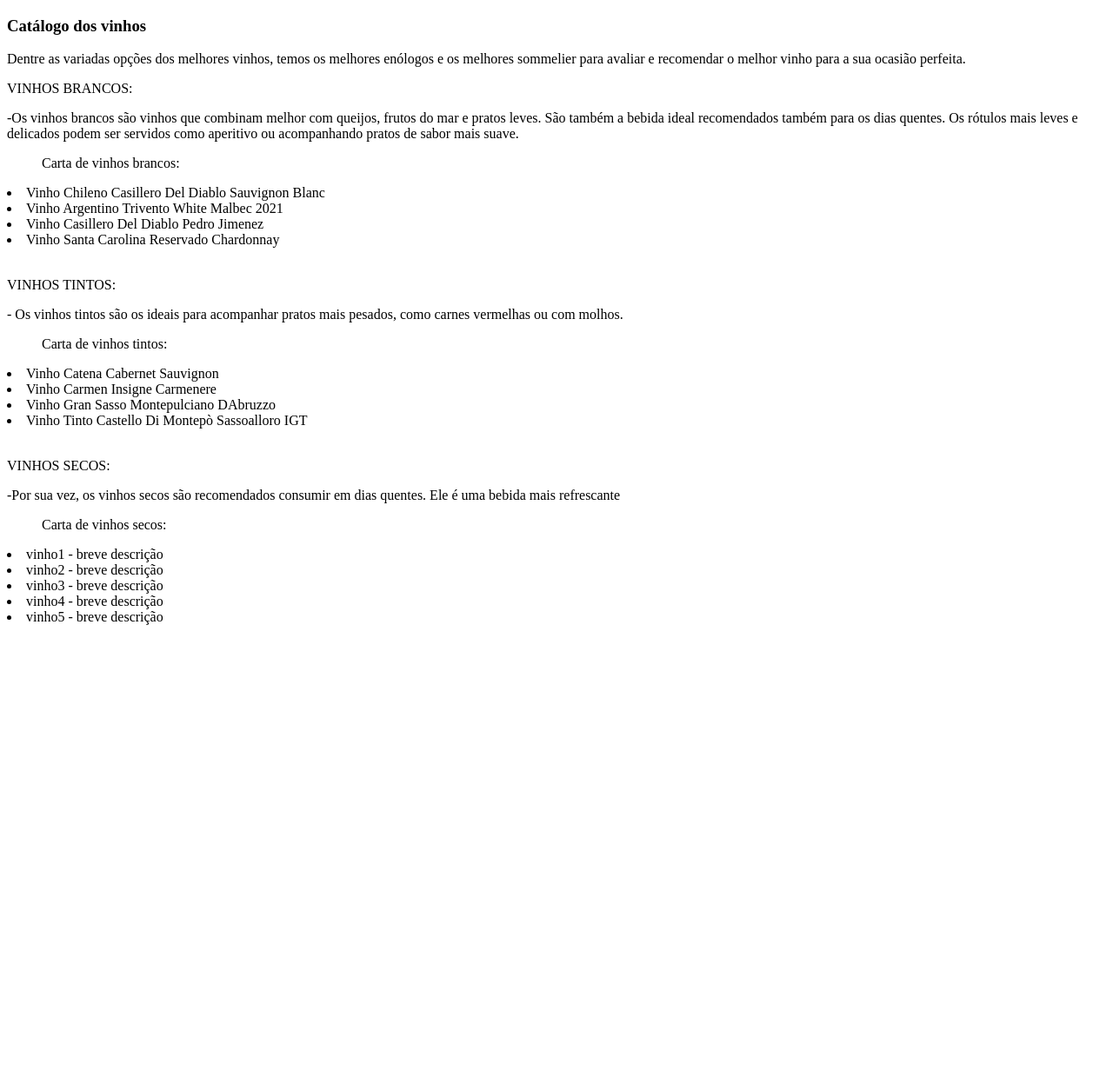
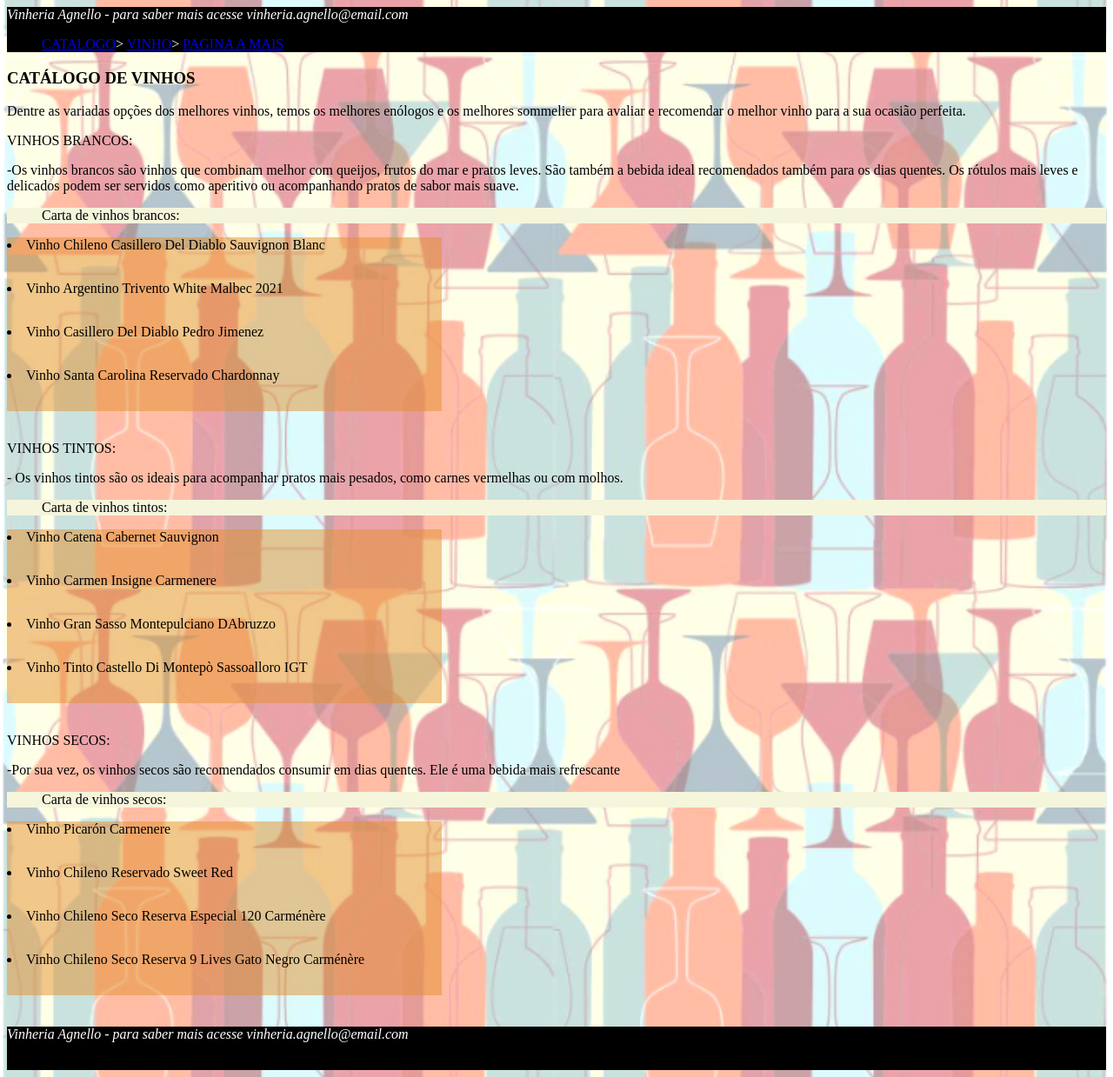
Before and after one commit to mricciotti/CP1-frontend, a plain HTML site: page src/pages/catalogo.html in a window 1280 px wide. Shown: the whole page at 87% size. Before the commit the page ends 800 px from the top, so only its background shows below. Drawn offline with Linux system fonts and the light colour scheme.

Commit message:
add parte do css

```diff
--- a/src/pages/catalogo.html
+++ b/src/pages/catalogo.html
@@ -3,11 +3,24 @@
 <head>
     <meta charset="UTF-8">
     <meta name="viewport" content="width=device-width, initial-scale=1.0">
-    <title>Document</title>
+    <title>Catálogo dos vinhos</title>
 </head>
 <body>
-<div class= "cabeca">
-    <h3>Catálogo dos vinhos</h3>
+<header>
+    <address>
+        Vinheria Agnello - para saber mais acesse vinheria.agnello@email.com
+        </address>
+    <nav>
+        <ul>
+            <a href="src/pages/catalogo.html">CATALOGO</a>>
+            <a href="src/pages/vinhos.html">VINHO</a>>
+            <a href="src/pages/pagina4.html">PAGINA A MAIS</a>
+        </ul>
+    </nav>
+
+</header>
+<div class="cabeca">
+    <h3>CATÁLOGO DE VINHOS</h3>
     <p>Dentre as variadas opções dos melhores vinhos, temos os melhores enólogos e os melhores sommelier
         para avaliar e recomendar o melhor vinho para a sua ocasião perfeita. </p>
 </div>
@@ -33,12 +46,48 @@
      <p>VINHOS SECOS:</p>
      <p>-Por sua vez, os vinhos secos são recomendados consumir em dias quentes. Ele é uma bebida mais refrescante</p>
      <ol>Carta de vinhos secos:</ol>
-     <li>vinho1 - breve descrição</li>
-     <li>vinho2 - breve descrição</li>
-     <li>vinho3 - breve descrição</li>
-     <li>vinho4 - breve descrição</li>
-     <li>vinho5 - breve descrição</li>
+     <li>Vinho Picarón Carmenere</li>
+     <li>Vinho Chileno Reservado Sweet Red</li>
+     <li>Vinho Chileno Seco Reserva Especial 120 Carménère</li>
+     <li>Vinho Chileno Seco Reserva 9 Lives Gato Negro Carménère </li>
      <br>
      <br>
+     <footer>
+        <address>
+            Vinheria Agnello - para saber mais acesse vinheria.agnello@email.com
+        </address>
+     </footer>
 </body>
 </html>
+<style>
+    body  {
+        background-image: url(../img/vinho2.jpg);
+
+        background-repeat: no-repeat;
+        background-size: cover;
+        background-position: center;
+        color:rgb(0, 0, 0)
+     }
+
+
+
+     footer {
+        background-color: black;
+        color:rgb(255, 255, 255);
+        height: 50px;
+
+     }
+     header {
+        background-color: black;
+        color:rgb(255, 255, 255)
+
+     }
+     ol {
+        background-color: beige;
+     }
+     li {
+        background-color: rgba(228, 143, 46, 0.5);
+        width: 500px;
+        height: 50px;
+     }
+</style>
```
Also changed, not shown: src/img/vinho2.jpg (added).
